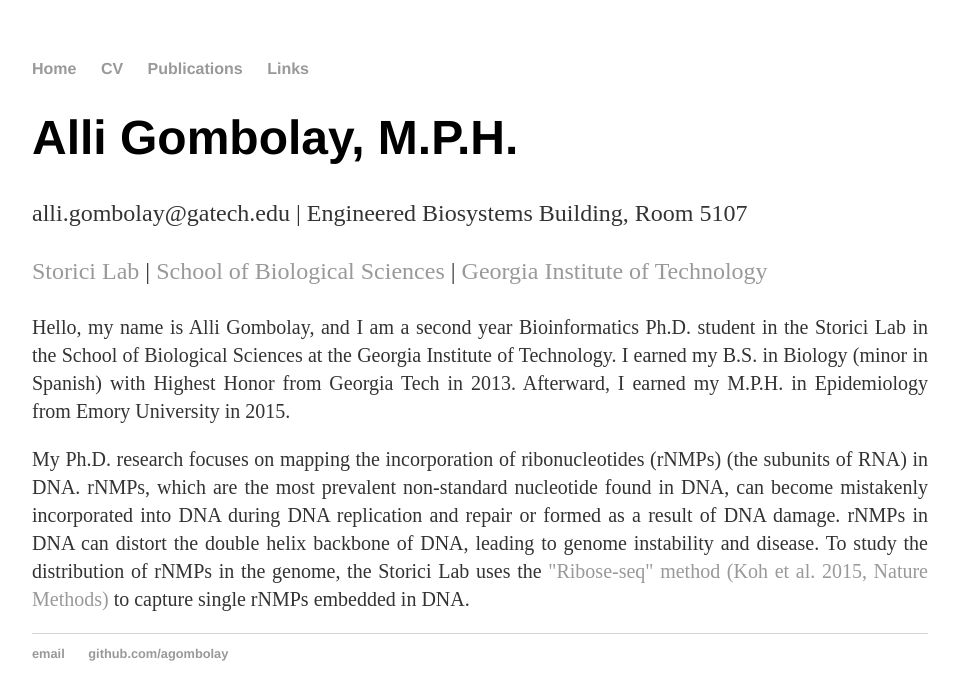
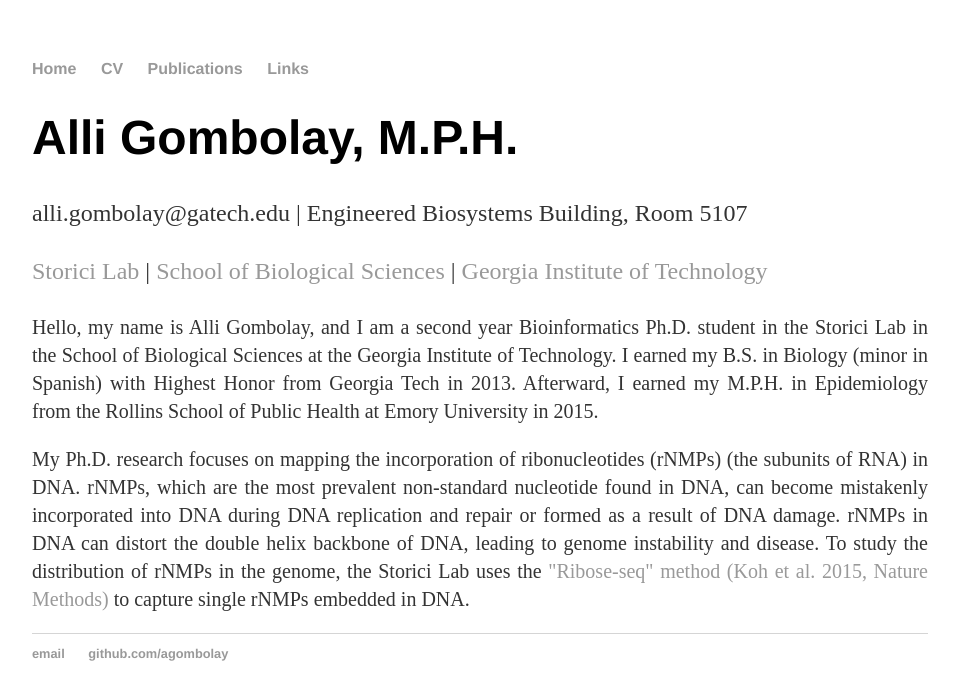
Before and after one commit to agombolay/agombolay.github.io, a Jekyll site: the page built from index.html, in a window 1280 px wide. Shown: the top 700 px of the page, without its empty margins (160-1119 px from the left). Built offline with Jekyll 4.4.1, drawn with Linux system fonts in a browser that asks for light colours.

Commit message:
Update index.html

```diff
--- a/index.html
+++ b/index.html
@@ -6,6 +6,6 @@
 	<h1>Alli Gombolay, M.P.H.</h1>
 	<p>alli.gombolay@gatech.edu | Engineered Biosystems Building, Room 5107</p>
 	<p><a href="http://www.storicilab.gatech.edu/">Storici Lab</a> | <a href="http://www.biology.gatech.edu/">School of Biological Sciences</a> | <a href="http://www.gatech.edu/">Georgia Institute of Technology</a></p>
-	<p style="font-size:20px"<p align="justify">Hello, my name is Alli Gombolay, and I am a second year Bioinformatics Ph.D. student in the Storici Lab in the School of Biological Sciences at the Georgia Institute of Technology.  I earned my B.S. in Biology (minor in Spanish) with Highest Honor from Georgia Tech in 2013.  Afterward, I earned my M.P.H. in Epidemiology from Emory University in 2015.</p>
+	<p style="font-size:20px"<p align="justify">Hello, my name is Alli Gombolay, and I am a second year Bioinformatics Ph.D. student in the Storici Lab in the School of Biological Sciences at the Georgia Institute of Technology.  I earned my B.S. in Biology (minor in Spanish) with Highest Honor from Georgia Tech in 2013.  Afterward, I earned my M.P.H. in Epidemiology from the Rollins School of Public Health at Emory University in 2015.</p>
 	<p style="font-size:20px"<p align="justify">My Ph.D. research focuses on mapping the incorporation of ribonucleotides (rNMPs) (the subunits of RNA) in DNA.  rNMPs, which are the most prevalent non-standard nucleotide found in DNA, can become mistakenly incorporated into DNA during DNA replication and repair or formed as a result of DNA damage.  rNMPs in DNA can distort the double helix backbone of DNA, leading to genome instability and disease.  To study the distribution of rNMPs in the genome, the Storici Lab uses the <a href="http://www.ncbi.nlm.nih.gov/pubmed/25622106">"Ribose-seq" method (Koh et al. 2015, Nature Methods)</a> to capture single rNMPs embedded in DNA.</p>
 </div><!-- /.blurb -->
```
